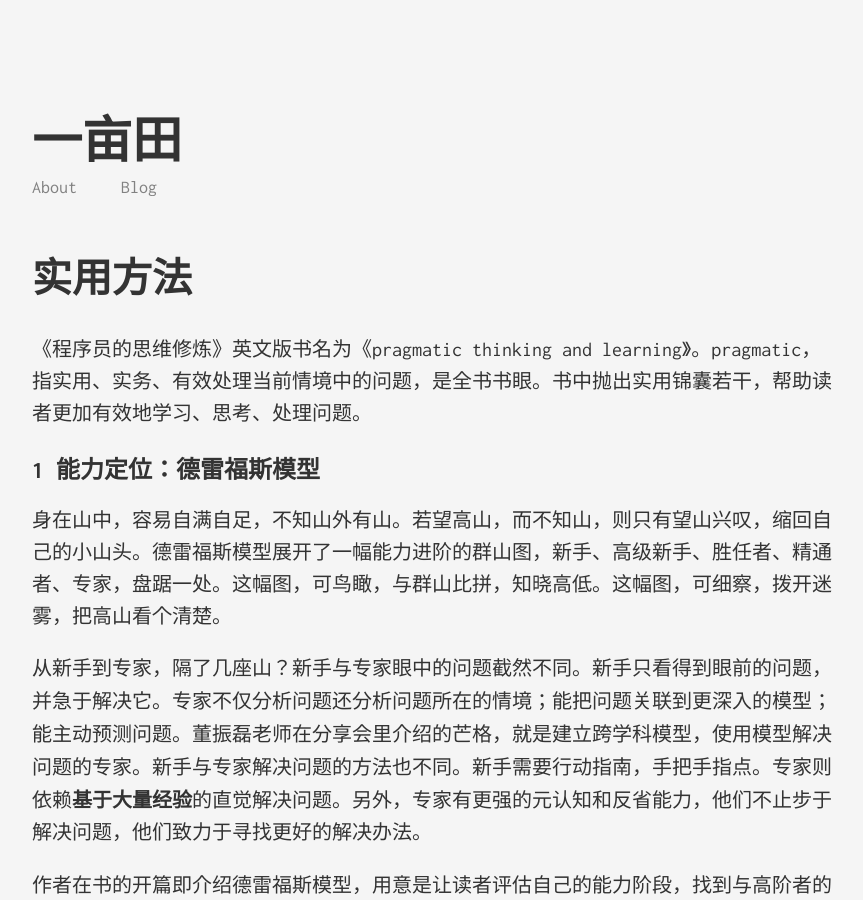
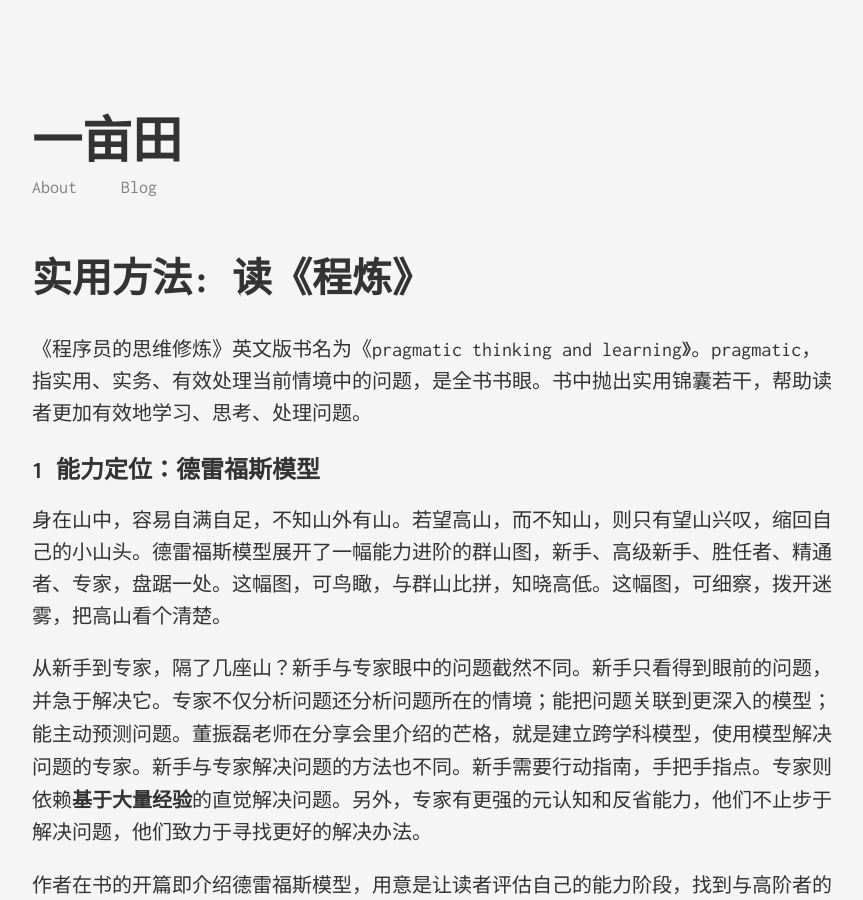
Before and after one commit to ShuangFarmer/old.blog.discard, a Jekyll site: the page built from _posts/2015-01-31-pragmatic-thinking-readingnotes.markdown, in a window 1280 px wide and 900 px high. Shown: the whole window, without its empty margins (208-1071 px from the left). Built offline with Jekyll 4.4.1, drawn with Linux system fonts in a browser that asks for light colours.

Commit message:
change format

```diff
--- a/_posts/2015-01-31-pragmatic-thinking-readingnotes.markdown
+++ b/_posts/2015-01-31-pragmatic-thinking-readingnotes.markdown
@@ -1,20 +1,20 @@
 ---
 layout: post
-title:  "实用方法"
+title:  "实用方法: 读《程炼》"
 subtitle:
 date:   2016-01-31 11:52 AM
 categories: [learner]
 ---
 《程序员的思维修炼》英文版书名为《pragmatic thinking and learning》。pragmatic，指实用、实务、有效处理当前情境中的问题，是全书书眼。书中抛出实用锦囊若干，帮助读者更加有效地学习、思考、处理问题。
 
-##1 能力定位：德雷福斯模型
+## 1 能力定位：德雷福斯模型
 身在山中，容易自满自足，不知山外有山。若望高山，而不知山，则只有望山兴叹，缩回自己的小山头。德雷福斯模型展开了一幅能力进阶的群山图，新手、高级新手、胜任者、精通者、专家，盘踞一处。这幅图，可鸟瞰，与群山比拼，知晓高低。这幅图，可细察，拨开迷雾，把高山看个清楚。
 
 从新手到专家，隔了几座山？新手与专家眼中的`问题`截然不同。新手只看得到眼前的问题，并急于解决它。专家不仅分析问题还分析问题所在的`情境`；能把问题关联到更深入的`模型`；能主动`预测`问题。董振磊老师在分享会里介绍的芒格，就是建立跨学科模型，使用模型解决问题的专家。新手与专家解决问题的`方法`也不同。新手需要行动指南，手把手指点。专家则依赖**基于大量经验**的直觉解决问题。另外，专家有更强的元认知和反省能力，他们不止步于`解决`问题，他们致力于寻找`更好的解决办法`。
 
 作者在书的开篇即介绍德雷福斯模型，用意是让读者评估自己的能力阶段，找到与高阶者的差距。然而，模型仅仅是对事物的一般抽象，会有疏漏、偏差、过时。正如作者在警惕工具陷阱一节中也提到，如果一昧依赖模型，将会忽略现实，忽略情境，过度简化事物。德雷福斯模型也不会例外。了解模型之余，不妨把目光投向自己所在领域，观察领域中的低阶者和高阶者，再分析、比较、归纳出自己领域里的能力进阶图。
 
-##2 善用大脑：大胆直觉，小心debug
+## 2 善用大脑：大胆直觉，小心debug
 大脑有两种加工模式＊：模式1，线性加工，运行速度慢，逻辑思考、语言加工都靠它。模式2，直觉、整体式加工，非语言加工，不受意志控制，问题解决、创造力需要它。一般观念里会更加倚重模式1，但是模式2同样重要，专家的直觉和创造力，来自模式2。高效的学习和思考，两种模式缺一不可。
 
 开启模式2，激发直觉：
@@ -35,7 +35,7 @@ categories: [learner]
 - 反向思考
 想象自己观点的对立面
 
-##3 实战升级：learn by doing
+## 3 实战升级：learn by doing
 > 通过构造来学习，而不是通过学习来构造
 
 学习是主动求索、创造，而不是像海绵一样贪婪地吸收信息。学习需要在情境中实战，持续输出，不怕犯错，根据反馈不断改进。一个高效的学习流程应该是什么样？
```
